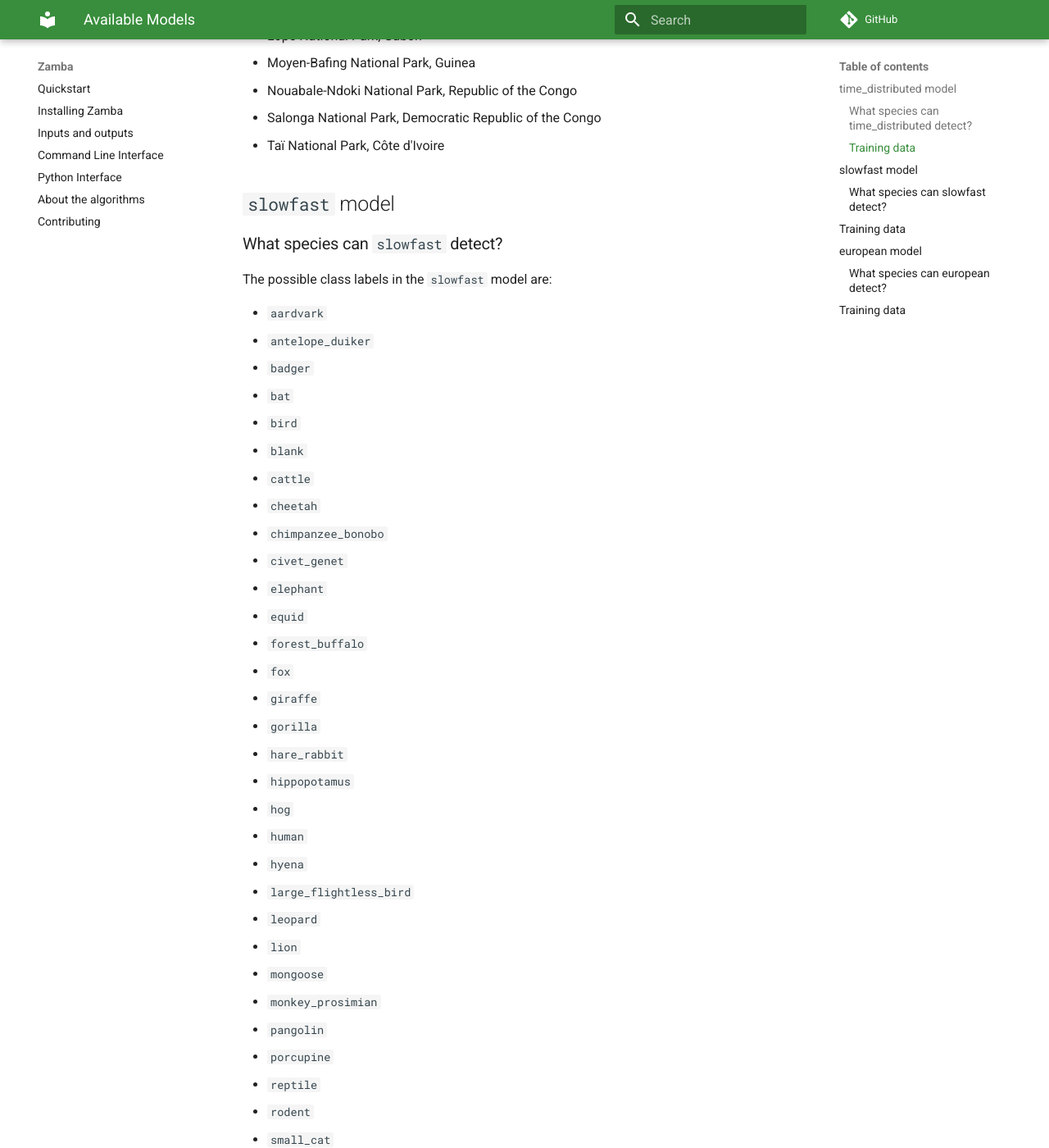
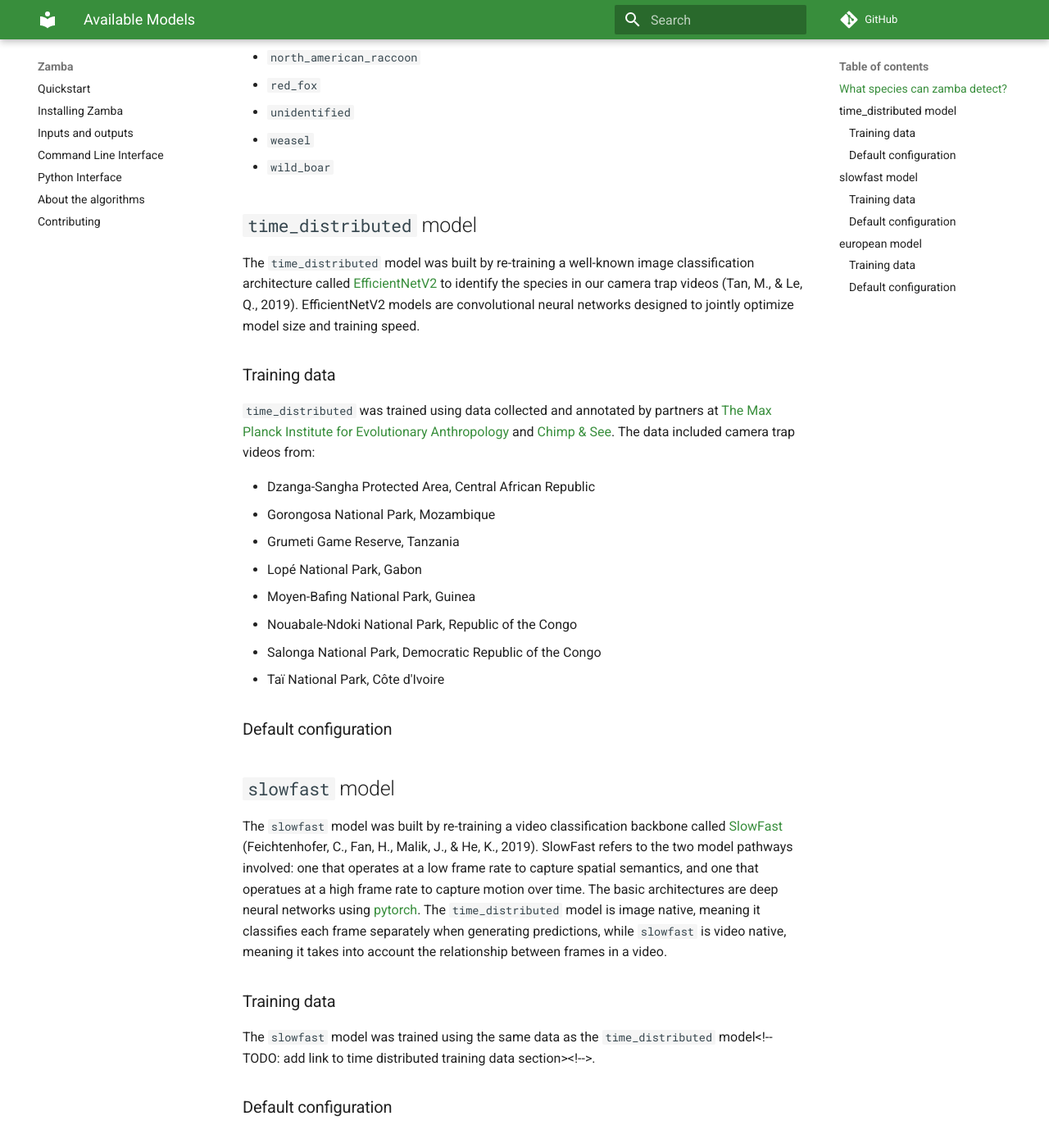
Before and after one commit to drivendataorg/zamba, an MkDocs documentation site: the page built from docs/docs/models.md, in a window 1280 px wide and 1400 px high, scrolled down 1743 px. Shown: the whole window at 82% size. Built offline with MkDocs 1.6.1 and Material for MkDocs 9.7.7, drawn with Linux system fonts in a browser that asks for light colours; comment, search, counter and statistics services are not loaded; some of the changed text lies outside the part shown.

Commit message:
Add basics of slowfast

```diff
--- a/docs/docs/models.md
+++ b/docs/docs/models.md
@@ -2,11 +2,9 @@
 
 The algorithms in `zamba` are designed to identify species of animals that appear in camera trap videos. There are three models that ship with the `zamba` package: `time_distributed`, `slowfast`, and `european`. For more details of each, read on!
 
-## `time_distributed` model
+## What species can `zamba` detect?
 
-### What species can `time_distributed` detect?
-
-The possible class labels in the `time_distributed` model are:
+`time_distributed` and `slowfast` are both trained to identify 31 common species from central and west Afirca. The possible class labels in these models are:
 
 * `aardvark`
 * `antelope_duiker`
@@ -41,6 +39,30 @@
 * `small_cat`
 * `wild_dog_jackal`
 
+`european` is trained to identify 11 common species in western Europe. The possible class labels are:
+
+* `bird`
+* `blank`
+* `domestic_cat`
+* `european_badger`
+* `european_beaver`
+* `european_hare`
+* `european_roe_deer`
+* `north_american_raccoon`
+* `red_fox`
+* `unidentified`
+* `weasel`
+* `wild_boar`
+
+## `time_distributed` model
+
+The `time_distributed` model was built by re-training a well-known image classification architecture called [EfficientNetV2](https://arxiv.org/abs/1905.11946) to identify the species in our camera trap videos (Tan, M., & Le, Q., 2019). EfficientNetV2 models are convolutional neural networks designed to jointly optimize model size and training speed.
+
+<!-- TODO: add megadetector details. where did we actually get it from? eg .The EfficientNetV2 architecture was combined with ...><!-->
+
+<!-- https://github.com/rwightman/pytorch-image-models/blob/master/timm/models/efficientnet.py><!-->
+
+
 ### Training data
 
 `time_distributed` was trained using data collected and annotated by partners at [The Max Planck Institute for
@@ -56,68 +78,28 @@
 * Salonga National Park, Democratic Republic of the Congo
 * Taï National Park, Côte d'Ivoire
 
+### Default configuration
+
+<!-- TODO: add link to yaml file><!-->
+
 ## `slowfast` model
 
-### What species can `slowfast` detect?
+The `slowfast` model was built by re-training a video classification backbone called [SlowFast](https://arxiv.org/abs/1812.03982) (Feichtenhofer, C., Fan, H., Malik, J., & He, K., 2019). SlowFast refers to the two model pathways involved: one that operates at a low frame rate to capture spatial semantics, and one that operatues at a high frame rate to capture motion over time. The basic architectures are deep neural networks using [pytorch](https://pytorch.org/). The `time_distributed` model is image native, meaning it classifies each frame separately when generating predictions, while `slowfast` is video native, meaning it takes into account the relationship between frames in a video.
 
-The possible class labels in the `slowfast` model are:
-
-* `aardvark`
-* `antelope_duiker`
-* `badger`
-* `bat`
-* `bird`
-* `blank`
-* `cattle`
-* `cheetah`
-* `chimpanzee_bonobo`
-* `civet_genet`
-* `elephant`
-* `equid`
-* `forest_buffalo`
-* `fox`
-* `giraffe`
-* `gorilla`
-* `hare_rabbit`
-* `hippopotamus`
-* `hog`
-* `human`
-* `hyena`
-* `large_flightless_bird`
-* `leopard`
-* `lion`
-* `mongoose`
-* `monkey_prosimian`
-* `pangolin`
-* `porcupine`
-* `reptile`
-* `rodent`
-* `small_cat`
-* `wild_dog_jackal`
-
-## Training data
+### Training data
 
 The `slowfast` model was trained using the same data as the `time_distributed` model<!-- TODO: add link to time distributed training data section><!-->.
 
+### Default configuration
+
+<!-- TODO: add link to yaml file><!-->
+
 ## `european` model
 
-### What species can `european` detect?
-
-The possible class labels in the `european` model are:
-
-* `bird`
-* `blank`
-* `domestic_cat`
-* `european_badger`
-* `european_beaver`
-* `european_hare`
-* `european_roe_deer`
-* `north_american_raccoon`
-* `red_fox`
-* `unidentified`
-* `weasel`
-* `wild_boar`
-
-## Training data
+### Training data
 
 <!--TODO: add who to thank for the data><!-->The data included camera trap videos from Hintenteiche bei Biesenbrow, Germany.
+
+### Default configuration
+
+<!-- TODO: add link to yaml file><!-->
```
